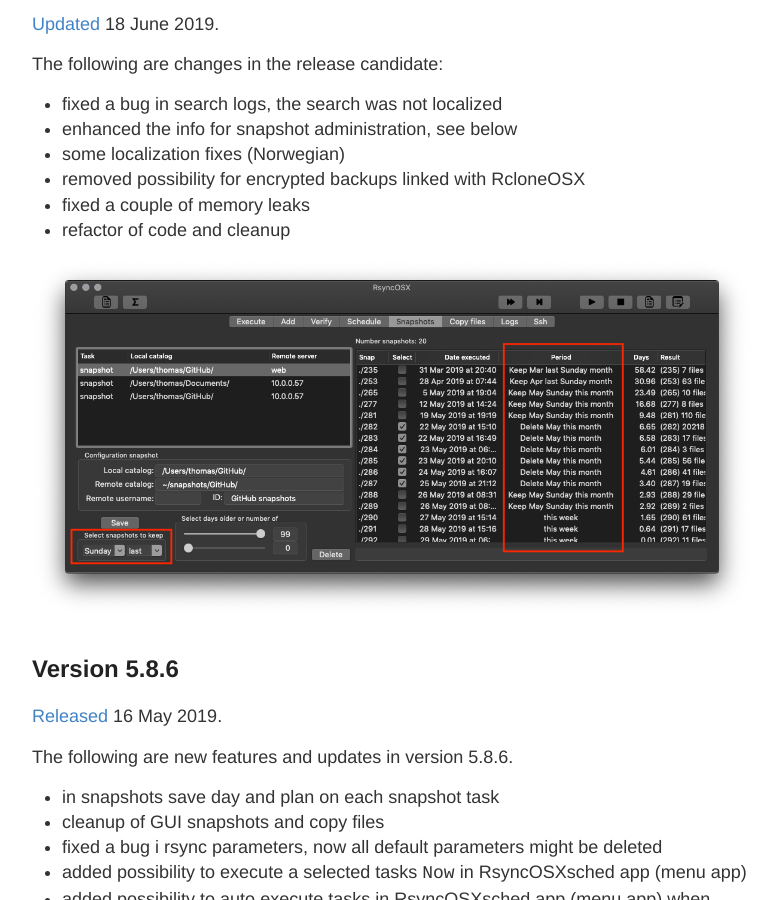
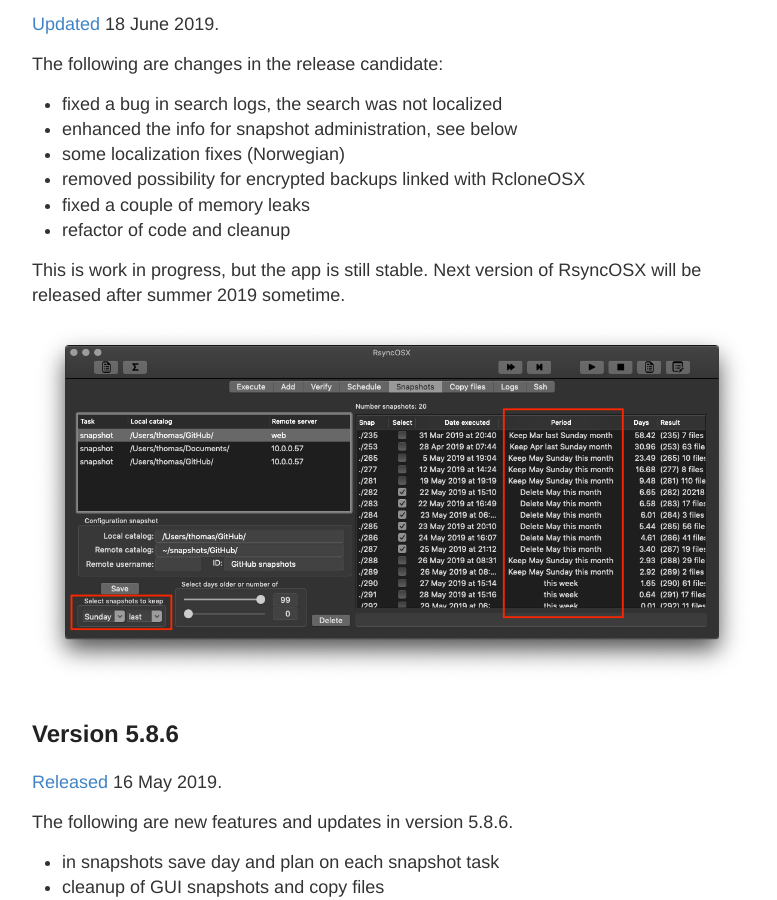
Before and after one commit to d2s/Documentation, a Jekyll site: the page built from _posts/2018-04-10-Changelog.md, in a window 1280 px wide and 900 px high, scrolled down 396 px. Shown: the whole window, without its empty margins (248-1025 px from the left). Built offline with Jekyll 4.4.1, drawn with Linux system fonts in a browser that asks for light colours.

Commit message:
Update 2018-04-10-Changelog.md

```diff
--- a/_posts/2018-04-10-Changelog.md
+++ b/_posts/2018-04-10-Changelog.md
@@ -17,6 +17,8 @@ The following are changes in the release candidate:
 - removed possibility for encrypted backups linked with RcloneOSX
 - fixed a couple of memory leaks
 - refactor of code and cleanup
+
+This is work in progress, but the app is still stable. Next version of RsyncOSX will be released after summer 2019 sometime.
 
 ![](/images/RsyncOSX/master/nextversion/updatedplan.png)
 
```
